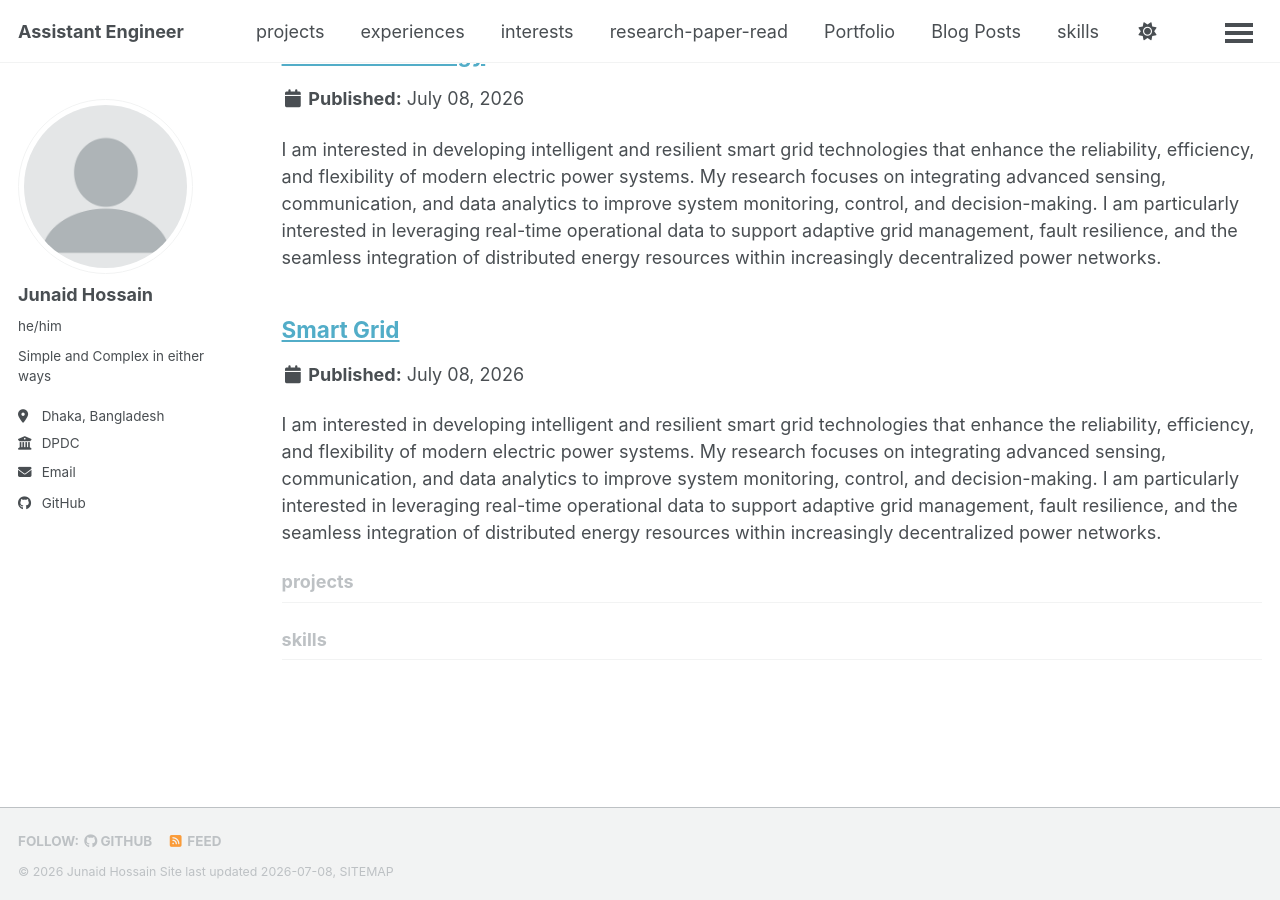
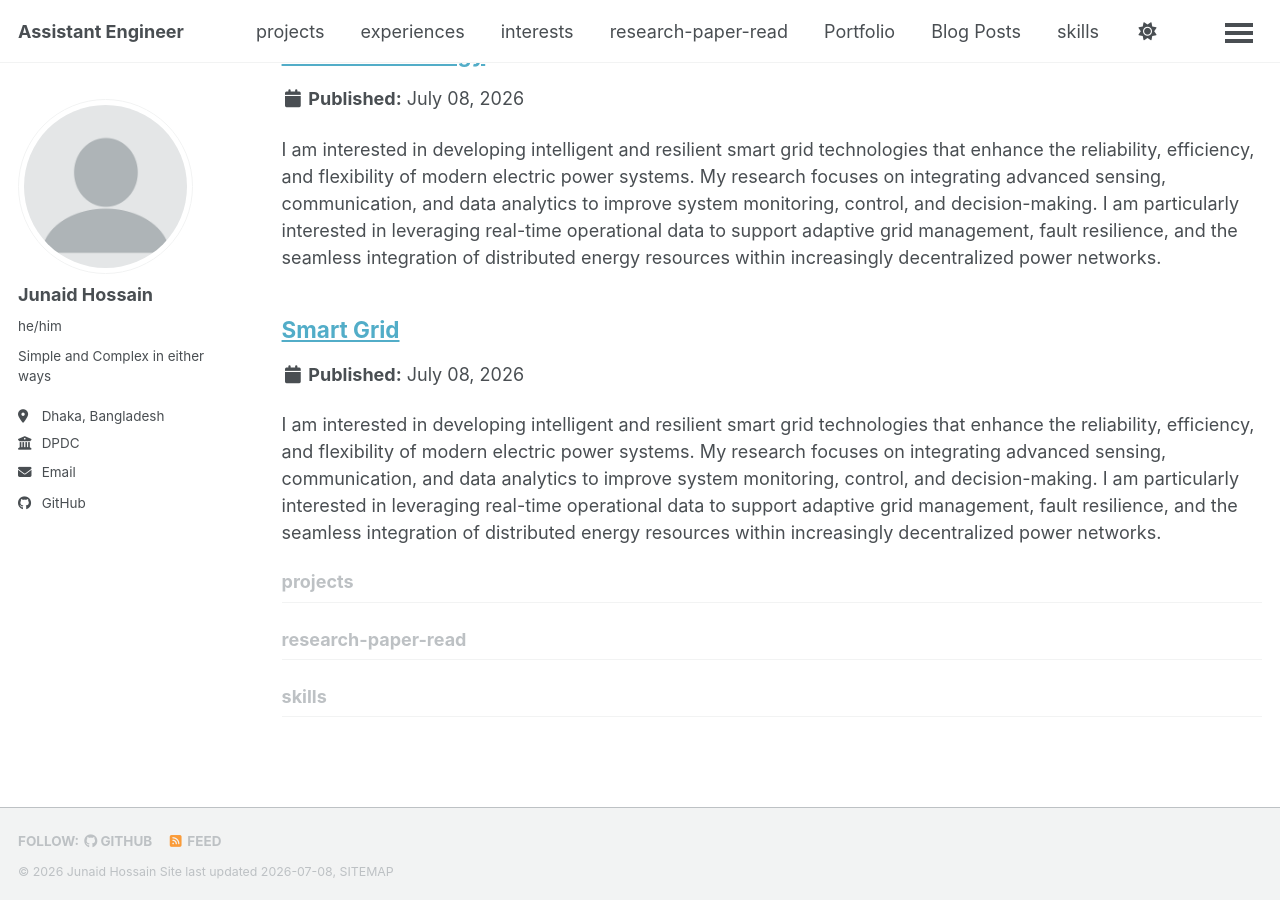
Before and after one commit to aspiringstudent-ctrl/aspiringstudent-ctrl.github.io, a Jekyll site: the page built from _pages/collection-archive.html, in a window 1280 px wide and 900 px high, scrolled down 1199 px. Built offline with Jekyll 4.4.1, drawn with Linux system fonts in a browser that asks for light colours; a style sheet for code colours, icons or effects is not loaded; a file with an impossible date is left out.

Commit message:
Update _config.yml

```diff
--- a/_config.yml
+++ b/_config.yml
@@ -233,7 +233,12 @@ collections:
   interests:
     output: true
     permalink: /:collection/:path/
-
+  research-paper-read:
+    output: true
+    permalink: /:collection/:path/
+  projects:
+    output: true
+    permalink: /:collection/:path/
 
 # These settings control how pages and collections are included in the site
 defaults:
@@ -290,7 +295,22 @@ defaults:
       layout: single
       author_profile: true
       share: true
-
+  #  _research-paper-read
+  - scope:
+      path: ""
+      type: research-paper-read
+    values:
+      layout: single
+      author_profile: true
+      share: true
+  #  _projects
+  - scope:
+      path: ""
+      type: projects
+    values:
+      layout: single
+      author_profile: true
+      share: true
 
 # Sass/SCSS
 sass:
```
